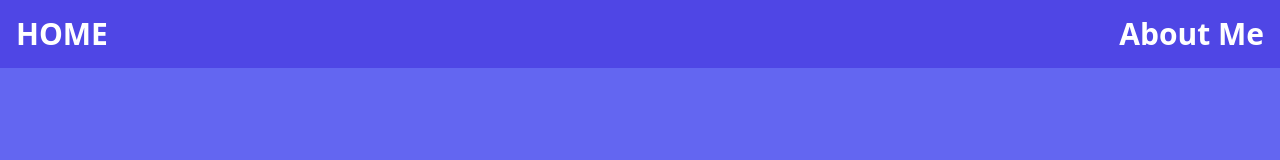
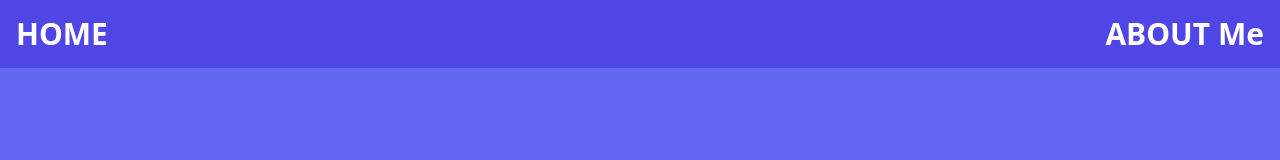
Before and after one commit to balwan-coding/Scholarship-finder-, a React (Vite) app: page / in a window 1280 px wide. Shown: the top 160 px of the page. Built offline with nearby package versions, Linux system fonts and the light colour scheme.

Commit message:
change upcase name about me in navbar

```diff
--- a/src/Navbar.jsx
+++ b/src/Navbar.jsx
@@ -8,7 +8,7 @@ function Navbar() {
         HOME
       </Link>
       <Link to="/AboutMe" className="text-3xl font-bold text-white">
-        About Me
+        ABOUT Me
       </Link>
     </div>
   );
```
